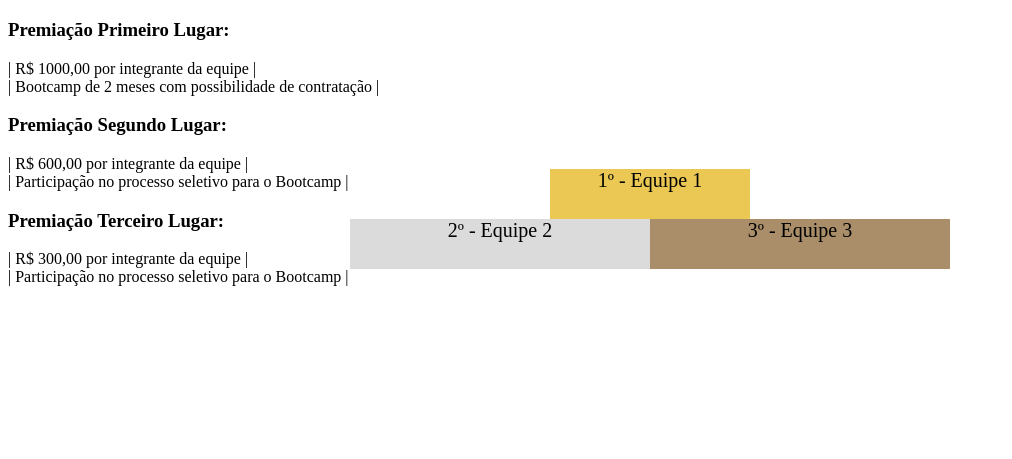
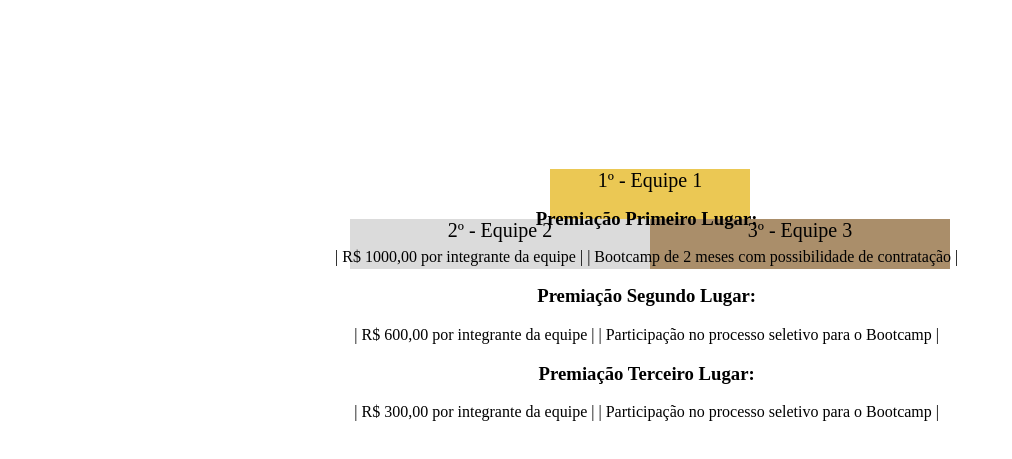
Before and after one commit to viniciusfranca019/trybeCourse, a plain HTML site: page bloco_3/dia_4/fix/index.html in a window 1280 px wide. Shown: the part 61-520 px from the top of the page, without its empty margins (0-1012 px from the left). Drawn offline with Linux system fonts and the light colour scheme.

Commit message:
middle position of the text

```diff
--- a/bloco_3/dia_4/fix/index.html
+++ b/bloco_3/dia_4/fix/index.html
@@ -17,7 +17,7 @@
         <li class="third">3º - Equipe 3</li>
       </ul>
     </section>
-    <section id="text">
+    <section class="text">
       <h3>Premiação Primeiro Lugar:</h3>
       <ul>
         <li>| R$ 1000,00 por integrante da equipe |</li>
--- a/bloco_3/dia_4/fix/style.css
+++ b/bloco_3/dia_4/fix/style.css
@@ -47,5 +47,11 @@ h1 {
   .text {
       text-align: center;
       list-style-position: inside;
-      bottom: 5px;
-  }
+      top: 250px;
+      left: 335px;
+      position: absolute;
+
+    }
+.text li {
+  display: inline;
+}
```
